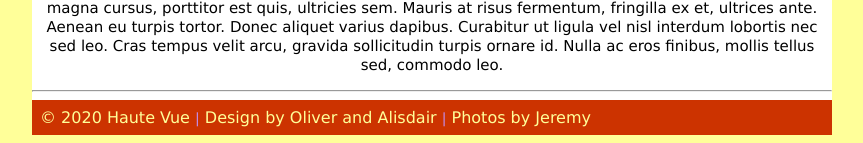
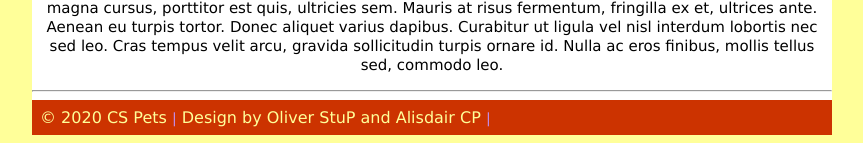
Before and after one commit to OliverStuP/CS-Pets, a PHP site: page /index.php in a window 1280 px wide. Shown: the part 1592-1735 px from the top of the page, without its empty margins (208-1071 px from the left). Run offline with PHP 8.4, Linux system fonts and the light colour scheme.

Commit message:
Update footer.php

```diff
--- a/includes/footer.php
+++ b/includes/footer.php
@@ -1,5 +1,5 @@
 <footer>
-             &copy; <?php echo date('Y') ?> Haute Vue&nbsp;<span class="separator">|</span> Design by Oliver and Alisdair&nbsp;<span class="separator">|</span> Photos by Jeremy<script src="./js/js.js"> </script>
+             &copy; <?php echo date('Y') ?> CS Pets&nbsp;<span class="separator">|</span> Design by Oliver StuP and Alisdair CP&nbsp;<span class="separator">|</span>
         </footer>
     </div>
 </body>
```
